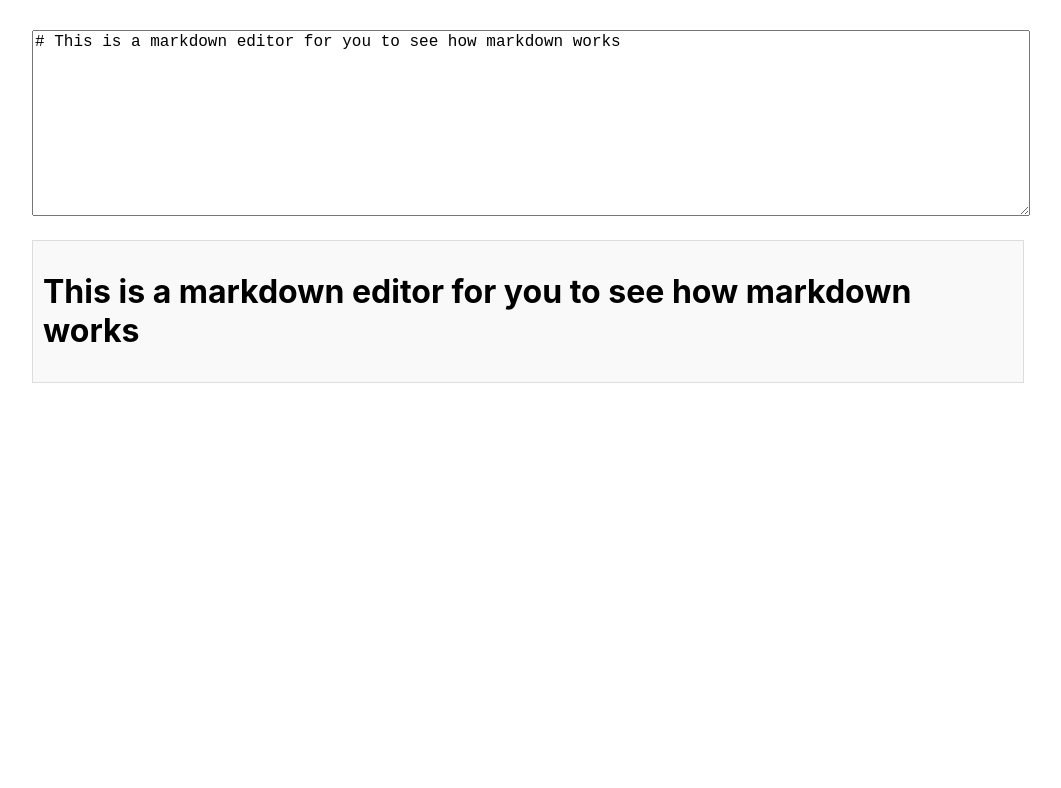
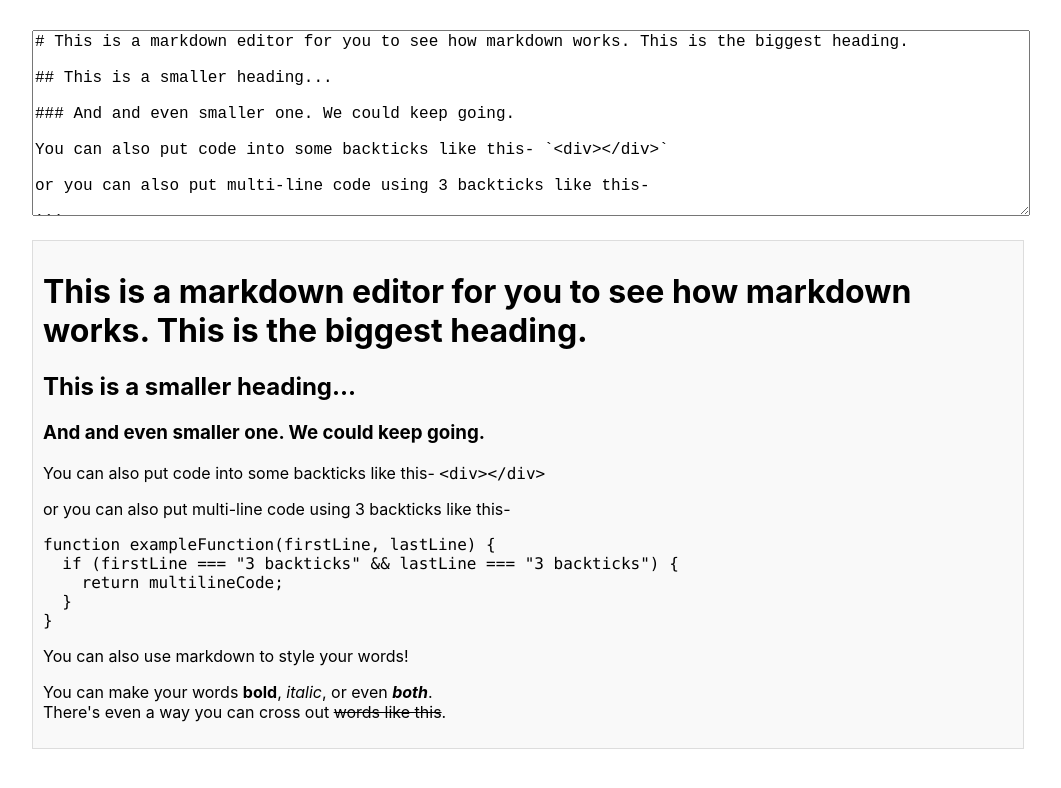
Before and after one commit to cpt-bob/markdown-previewer, a React (Create React App) app: page / in a window 1280 px wide. Shown: the top 788 px of the page, without its empty margins (112-1173 px from the left). Built offline with nearby package versions, Linux system fonts and the light colour scheme.

Commit message:
fixed wierd indentation that was causing errors in the text styles

```diff
--- a/src/App.js
+++ b/src/App.js
@@ -5,7 +5,30 @@ import "./App.css";
 
 function App() {
   const [markdown, setMarkdown] = useState(
-    "# This is a markdown editor for you to see how markdown works"
+    `# This is a markdown editor for you to see how markdown works. This is the biggest heading.
+
+## This is a smaller heading...
+
+### And and even smaller one. We could keep going.
+
+You can also put code into some backticks like this- \`<div></div>\`
+
+or you can also put multi-line code using 3 backticks like this-
+
+\`\`\`
+function exampleFunction(firstLine, lastLine) {
+  if (firstLine === "3 backticks" && lastLine === "3 backticks") {
+    return multilineCode;
+  }
+}
+\`\`\`
+
+You can also use markdown to style your words!
+
+You can make your words **bold**, _italic_, or even **_both_**.
+There's even a way you can cross out ~~words like this~~.
+
+    `
   );
 
   return (
--- a/src/Editor.js
+++ b/src/Editor.js
@@ -1,7 +1,7 @@
 import React, { useState, useEffect } from "react";
 
 function Editor({ onChange, initialValue }) {
-  const [text, setText] = useState("");
+  const [text, setText] = useState(initialValue || "");
 
   useEffect(() => {
     setText(initialValue);
@@ -21,7 +21,7 @@ function Editor({ onChange, initialValue }) {
       onChange={handleChange}
       placeholder="Enter markdown here"
       rows="10"
-      columns="50"
+      cols="50"
     />
   );
 }
```
